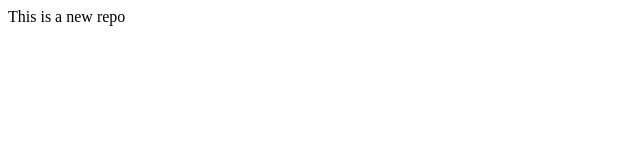
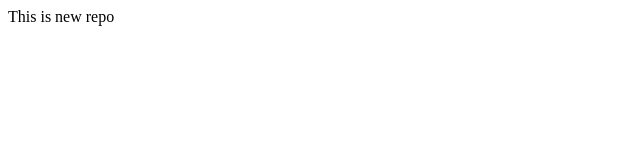
Before and after one commit to Prathmesh187/prthx, a plain HTML site: page index.html in a window 1280 px wide. Shown: the full height of the page, 0-640 px from the left. Drawn offline with Linux system fonts and the light colour scheme.

Commit message:
Update index.html

```diff
--- a/index.html
+++ b/index.html
@@ -1 +1 @@
-<p> This is a new repo </p>
+<p> This is  new repo </p>
```
